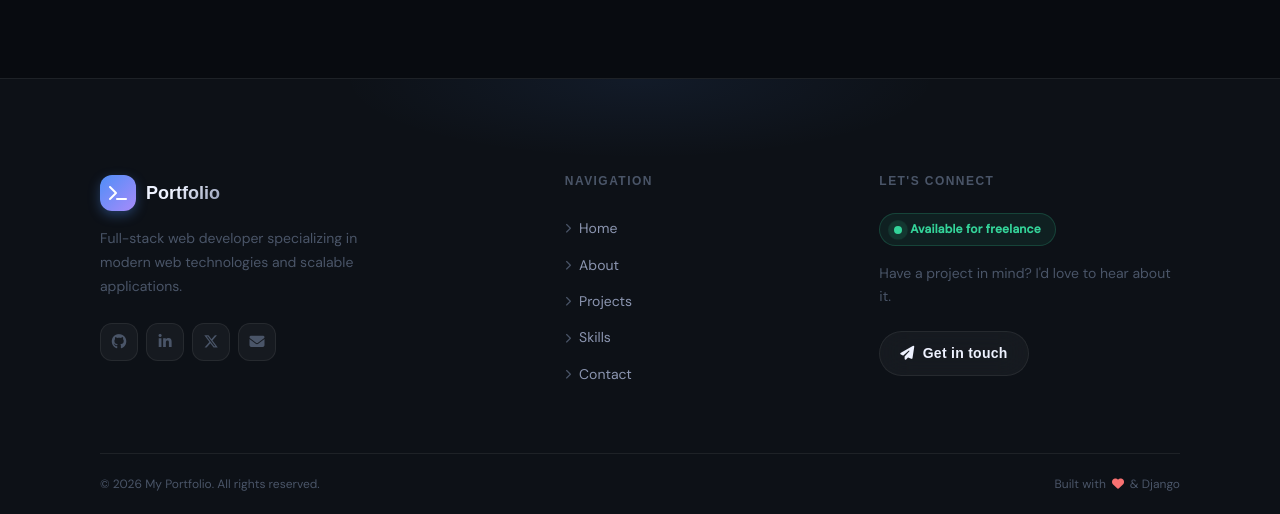
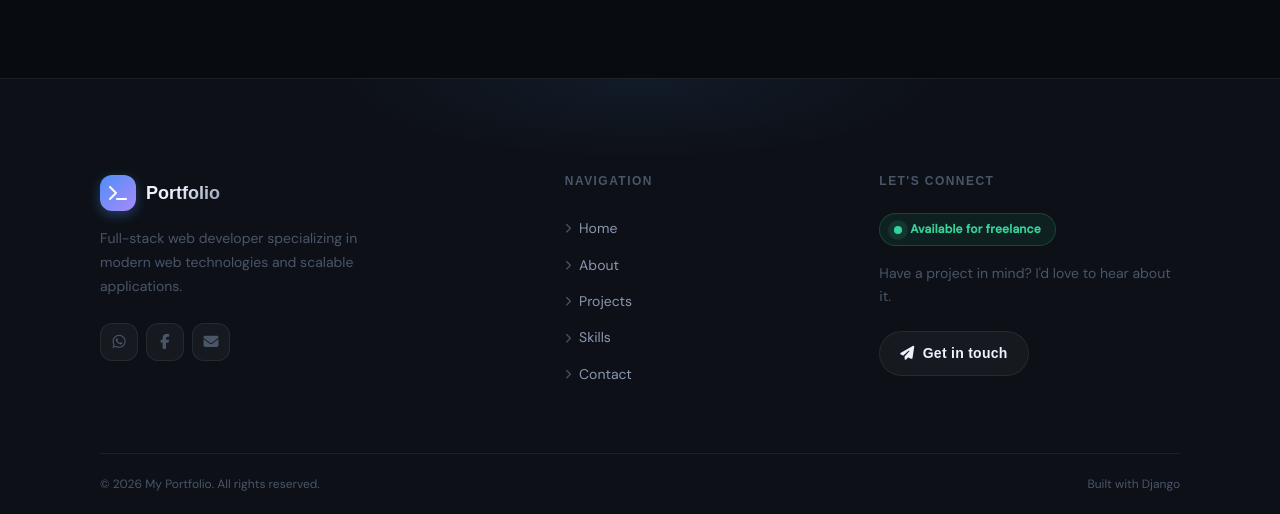
Before and after one commit to Nandrianina-Building/Portfolio_Dynamique, a Django app: page /about/ in a window 1280 px wide. Shown: the part 1446-1960 px from the top of the page. Run offline with Django 5.2, Linux system fonts and the light colour scheme; data that the repository does not hold is empty.

Commit message:
Update footer.html

```diff
--- a/portfolio/templates/partials/footer.html
+++ b/portfolio/templates/partials/footer.html
@@ -14,16 +14,13 @@
                     Full-stack web developer specializing in modern web technologies and scalable applications.
                 </p>
                 <div class="footer-socials">
-                    <a href="#" class="social-btn" aria-label="GitHub" target="_blank" rel="noopener noreferrer">
-                        <i class="fa-brands fa-github"></i>
+                    <a href="https://wa.me/261389637092" class="social-btn" aria-label="GitHub" target="_blank" rel="noopener noreferrer">
+                        <i class="fa-brands fa-whatsapp"></i>
                     </a>
-                    <a href="#" class="social-btn" aria-label="LinkedIn" target="_blank" rel="noopener noreferrer">
-                        <i class="fa-brands fa-linkedin-in"></i>
+                    <a href="https://www.facebook.com/rakotoarisoa.nandrianina.9/" class="social-btn" aria-label="LinkedIn" target="_blank" rel="noopener noreferrer">
+                        <i class="fab fa-facebook-f"></i>
                     </a>
-                    <a href="#" class="social-btn" aria-label="Twitter" target="_blank" rel="noopener noreferrer">
-                        <i class="fa-brands fa-x-twitter"></i>
-                    </a>
-                    <a href="mailto:hello@portfolio.dev" class="social-btn" aria-label="Email">
+                    <a href="mailto:nandrianinabuilding@gmail.com" class="social-btn" aria-label="Email">
                         <i class="fa-solid fa-envelope"></i>
                     </a>
                 </div>
@@ -64,7 +61,7 @@
                 &copy; 2026 My Portfolio. All rights reserved.
             </p>
             <p class="footer-credit">
-                Built with <i class="fa-solid fa-heart" aria-hidden="true"></i> &amp; Django
+                Built with Django
             </p>
         </div>
     </div>
```
